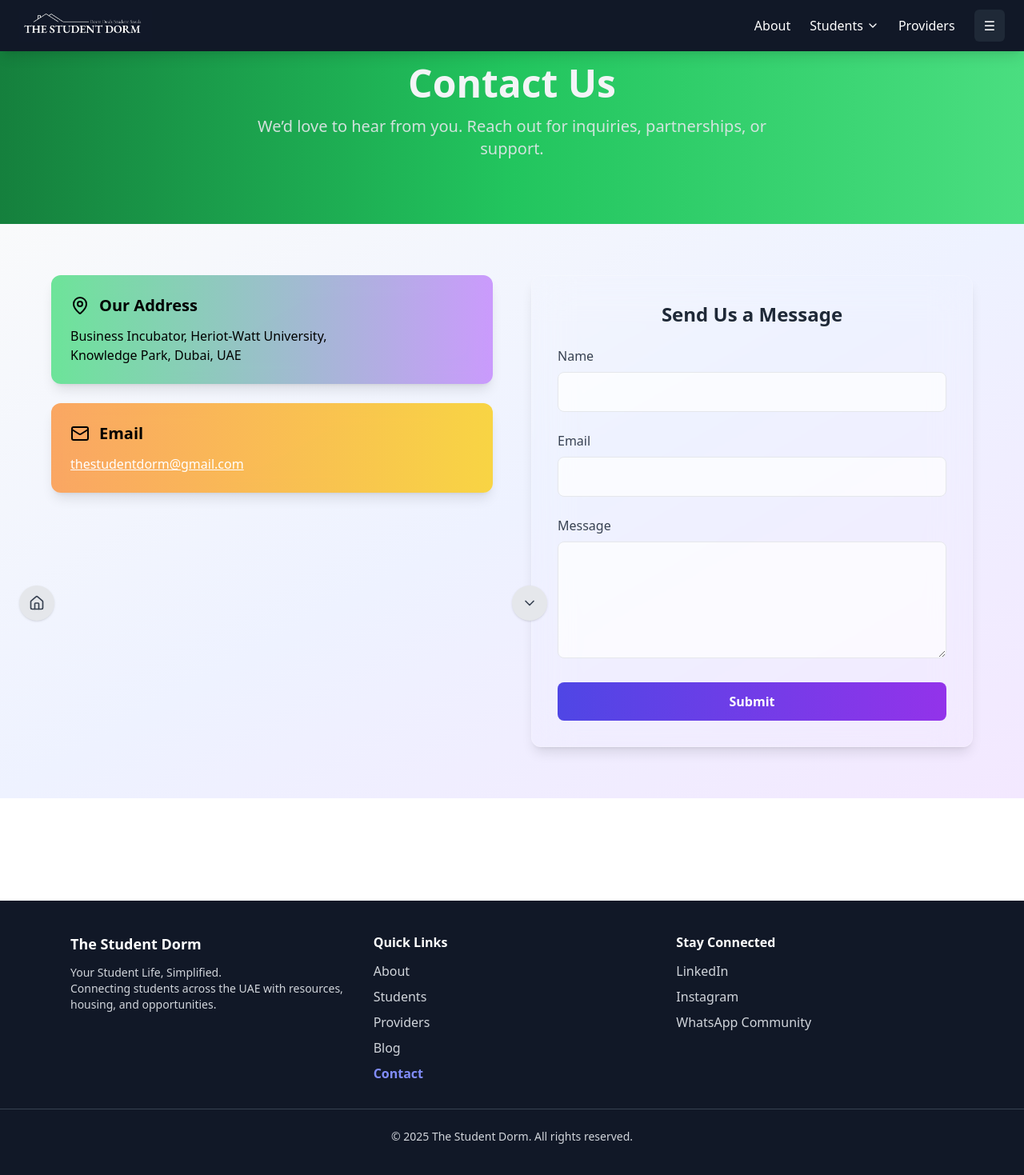
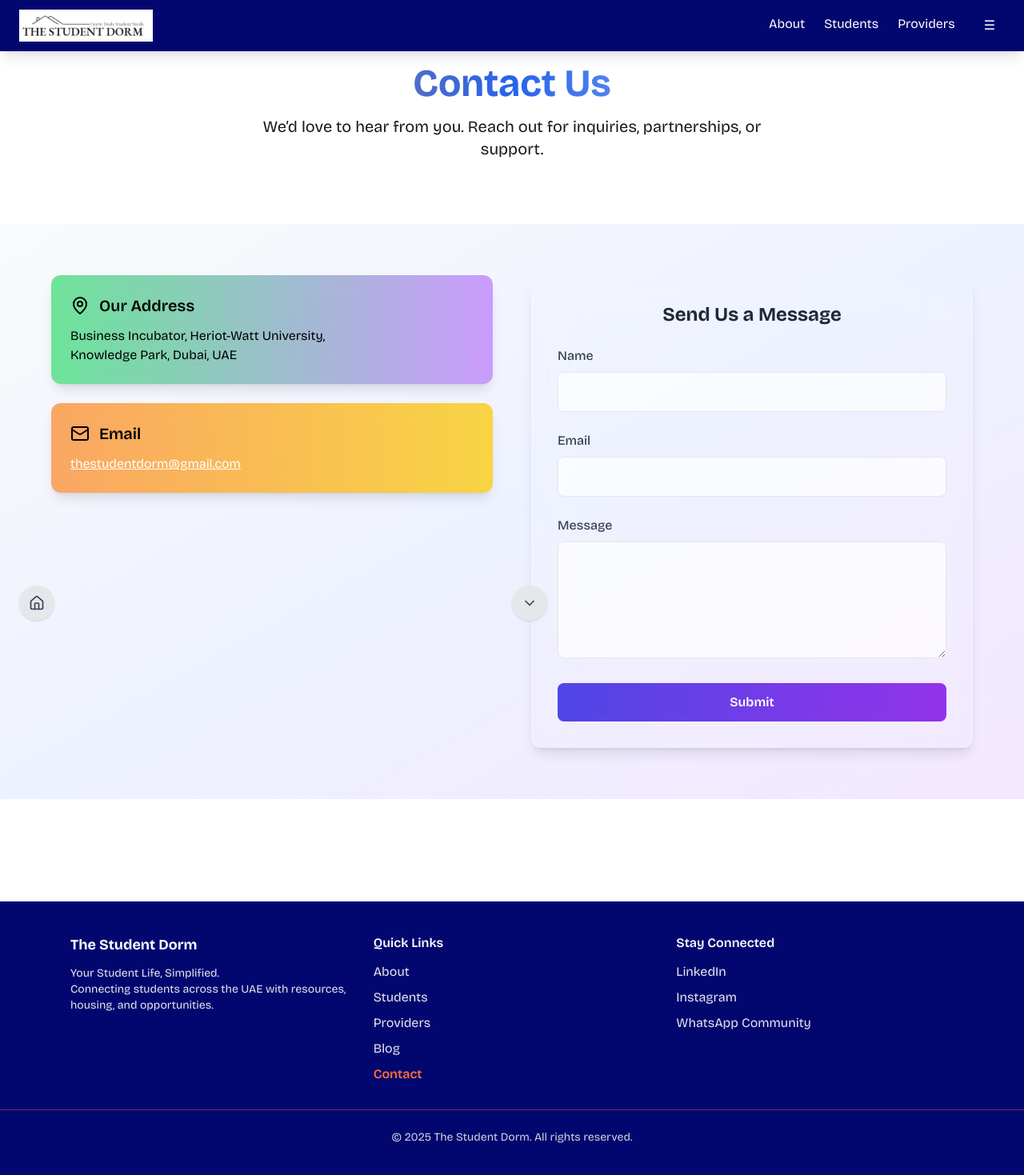
Before and after one commit to TheStudentDorm/TSD_Student, a React (Vite) app: page /contact in a window 1280 px wide. Shown: the top 1469 px of the page at 80% size. Built offline with nearby package versions, Linux system fonts and the light colour scheme.

Commit message:
Fix in Home page, Navbar, footer, background video

```diff
--- a/index.html
+++ b/index.html
@@ -5,6 +5,21 @@
     <link rel="icon" type="image/svg+xml" href="/logo.png" />
     <meta name="viewport" content="width=device-width, initial-scale=1.0" />
     <title>The Student Dorm</title>
+
+    <!-- Google Font: Bricolage Grotesque -->
+    <link
+      href="https://fonts.googleapis.com/css2?family=Bricolage+Grotesque:wght@200;300;400;500;600;700&display=swap"
+      rel="stylesheet"
+    />
+
+    <!-- Global Styles -->
+    <style>
+      body {
+        font-family: 'Bricolage Grotesque', sans-serif;
+        margin: 0;
+        padding: 0;
+      }
+    </style>
   </head>
   <body>
     <div id="root"></div>
--- a/src/components/Footer.tsx
+++ b/src/components/Footer.tsx
@@ -2,35 +2,124 @@ import { NavLink } from "react-router-dom";
 
 export default function Footer() {
   return (
-    <footer className="bg-gray-900 text-gray-300 py-10 mt-12">
+    <footer className="bg-[#02066f] text-gray-200 py-10 mt-12">
       <div className="max-w-6xl mx-auto px-6 grid md:grid-cols-3 gap-8">
+        {/* Brand */}
         <div>
           <h2 className="text-white text-lg font-bold mb-3">The Student Dorm</h2>
           <p className="text-sm">
-            Your Student Life, Simplified.<br/>
+            Your Student Life, Simplified.<br />
             Connecting students across the UAE with resources, housing, and opportunities.
           </p>
         </div>
+
+        {/* Quick Links */}
         <div>
           <h3 className="text-white font-semibold mb-3">Quick Links</h3>
           <ul className="space-y-2">
-            <li><NavLink to="/about" className={({isActive})=> isActive? "text-indigo-400 font-semibold":"hover:text-white"}>About</NavLink></li>
-            <li><NavLink to="/students" className={({isActive})=> isActive? "text-indigo-400 font-semibold":"hover:text-white"}>Students</NavLink></li>
-            <li><NavLink to="/providers" className={({isActive})=> isActive? "text-indigo-400 font-semibold":"hover:text-white"}>Providers</NavLink></li>
-            <li><NavLink to="/blog/index" className={({isActive})=> isActive? "text-indigo-400 font-semibold":"hover:text-white"}>Blog</NavLink></li>
-            <li><NavLink to="/contact" className={({isActive})=> isActive? "text-indigo-400 font-semibold":"hover:text-white"}>Contact</NavLink></li>
+            <li>
+              <NavLink
+                to="/about"
+                className={({ isActive }) =>
+                  isActive
+                    ? "text-[#ff6d34] font-semibold"
+                    : "hover:text-[#ff6d34] transition"
+                }
+              >
+                About
+              </NavLink>
+            </li>
+            <li>
+              <NavLink
+                to="/students"
+                className={({ isActive }) =>
+                  isActive
+                    ? "text-[#ff6d34] font-semibold"
+                    : "hover:text-[#ff6d34] transition"
+                }
+              >
+                Students
+              </NavLink>
+            </li>
+            <li>
+              <NavLink
+                to="/providers"
+                className={({ isActive }) =>
+                  isActive
+                    ? "text-[#ff6d34] font-semibold"
+                    : "hover:text-[#ff6d34] transition"
+                }
+              >
+                Providers
+              </NavLink>
+            </li>
+            <li>
+              <NavLink
+                to="/blog/index"
+                className={({ isActive }) =>
+                  isActive
+                    ? "text-[#ff6d34] font-semibold"
+                    : "hover:text-[#ff6d34] transition"
+                }
+              >
+                Blog
+              </NavLink>
+            </li>
+            <li>
+              <NavLink
+                to="/contact"
+                className={({ isActive }) =>
+                  isActive
+                    ? "text-[#ff6d34] font-semibold"
+                    : "hover:text-[#ff6d34] transition"
+                }
+              >
+                Contact
+              </NavLink>
+            </li>
           </ul>
         </div>
+
+        {/* Social Links */}
         <div>
           <h3 className="text-white font-semibold mb-3">Stay Connected</h3>
           <ul className="space-y-2">
-            <li><a href="https://www.linkedin.com/company/thestudentdorm" target="_blank" rel="noopener noreferrer" className="hover:text-white">LinkedIn</a></li>
-            <li><a href="https://www.instagram.com/thestudentdorm/" target="_blank" rel="noopener noreferrer" className="hover:text-white">Instagram</a></li>
-            <li><a href="https://chat.whatsapp.com/LOPWdDaZLdr7YA9sykwA6" target="_blank" rel="noopener noreferrer" className="hover:text-white">WhatsApp Community</a></li>
+            <li>
+              <a
+                href="https://www.linkedin.com/company/thestudentdorm"
+                target="_blank"
+                rel="noopener noreferrer"
+                className="hover:text-[#ff6d34] transition"
+              >
+                LinkedIn
+              </a>
+            </li>
+            <li>
+              <a
+                href="https://www.instagram.com/thestudentdorm/"
+                target="_blank"
+                rel="noopener noreferrer"
+                className="hover:text-[#ff6d34] transition"
+              >
+                Instagram
+              </a>
+            </li>
+            <li>
+              <a
+                href="https://chat.whatsapp.com/LOPWdDaZLdr7YA9sykwA6"
+                target="_blank"
+                rel="noopener noreferrer"
+                className="hover:text-[#ff6d34] transition"
+              >
+                WhatsApp Community
+              </a>
+            </li>
           </ul>
         </div>
       </div>
-      <div className="mt-8 border-t border-gray-700 pt-6 text-center text-sm">
+
+      {/* Bottom bar */}
+      <div className="mt-8 border-t border-[#ff6d34]/40 pt-6 text-center text-sm text-gray-300">
         © {new Date().getFullYear()} The Student Dorm. All rights reserved.
       </div>
     </footer>
--- a/src/components/Navbar.tsx
+++ b/src/components/Navbar.tsx
@@ -10,7 +10,6 @@ export default function Navbar() {
   const [studentsOpen, setStudentsOpen] = useState(location.pathname.startsWith("/students"));
   const [studentsDropdown, setStudentsDropdown] = useState(false);
 
-  // 🔥 Scroll hide/show states
   const [showNavbar, setShowNavbar] = useState(true);
   const [lastScrollY, setLastScrollY] = useState(0);
 
@@ -36,17 +35,15 @@ export default function Navbar() {
     { path: "/contact", label: "Contact" },
   ];
 
-  // 🔧 Scroll handler to hide/show navbar + close mobile menu
   useEffect(() => {
     const handleScroll = () => {
       if (window.scrollY > lastScrollY) {
-        setShowNavbar(false); // scrolling down → hide
+        setShowNavbar(false);
       } else {
-        setShowNavbar(true); // scrolling up → show
+        setShowNavbar(true);
       }
       setLastScrollY(window.scrollY);
 
-      // auto-close mobile menu if open
       if (mobileOpen) {
         setMobileOpen(false);
       }
@@ -56,24 +53,27 @@ export default function Navbar() {
     return () => window.removeEventListener("scroll", handleScroll);
   }, [lastScrollY, mobileOpen]);
 
+  // ✅ helper class for animated underline
+  const underlineClass = (active: boolean) =>
+    `relative pb-1 hover:text-[#ff6d34] after:content-[''] after:absolute after:left-0 after:bottom-0 after:h-[2px] after:bg-[#ff6d34] after:transition-all after:duration-300 after:ease-in-out ${
+      active ? "text-[#ff6d34] font-semibold after:w-full" : "after:w-0 hover:after:w-full"
+    }`;
+
   return (
     <nav
-      className={`bg-gray-900 text-white fixed top-0 w-full z-50 shadow-lg transform transition-transform duration-300 ${
+      className={`bg-[#02066f] text-white fixed top-0 w-full z-50 shadow-lg transform transition-transform duration-300 ${
         showNavbar ? "translate-y-0" : "-translate-y-full"
       }`}
     >
       <div className="container mx-auto px-6 py-3 flex justify-between items-center">
         {/* Logo */}
         <Link to="/" className="flex items-center">
-          <img src="/logo.png" alt="The Student Dorm" className="h-10 w-auto" />
+          <img src="/logo1.png" alt="The Student Dorm" className="h-10 w-auto" />
         </Link>
 
         {/* Desktop Menu */}
         <div className="hidden md:flex space-x-6 items-center">
-          <Link
-            to="/about"
-            className={`hover:text-yellow-400 ${isActive("/about") ? "text-yellow-400 font-semibold" : ""}`}
-          >
+          <Link to="/about" className={underlineClass(isActive("/about"))}>
             About
           </Link>
 
@@ -88,20 +88,23 @@ export default function Navbar() {
               hideTimeout = setTimeout(() => setStudentsDropdown(false), 150);
             }}
           >
-            <button className={`hover:text-yellow-400 flex items-center gap-1 ${isStudentsActive ? "text-yellow-400 font-semibold" : ""}`}>
-              Students <ChevronDown className="w-4 h-4" />
+            <button className={underlineClass(isStudentsActive)}>
+              Students
             </button>
             <div
-              className={`absolute left-0 mt-1 bg-indigo-800 text-white shadow-lg rounded-md min-w-[200px] transition-all duration-200 ${
+              className={`absolute left-0 mt-1 bg-[#02066f] text-white shadow-lg rounded-md min-w-[200px] transition-all duration-200 ${
                 studentsDropdown ? "block" : "hidden"
               }`}
             >
+              {/* Students Dropdown submenu items */}
                 {studentLinks.map((item) => (
                   <Link
                     key={item.path}
                     to={item.path}
                     className={`block px-4 py-2 rounded transition-colors duration-200 ${
-                    isActive(item.path) ? "bg-indigo-700 font-semibold" : "hover:bg-indigo-600"
+                      isActive(item.path)
+                        ? "bg-[#ff6d34]/20 text-[#ff6d34] font-semibold"
+                        : "hover:bg-[#ff6d34]/10 hover:text-[#ff6d34]"
                     }`}
                   >
                     {item.label}
@@ -110,33 +113,32 @@ export default function Navbar() {
             </div>
           </div>
 
-          <Link
-            to="/providers"
-            className={`hover:text-yellow-400 ${isActive("/providers") ? "text-yellow-400 font-semibold" : ""}`}
-          >
+          <Link to="/providers" className={underlineClass(isActive("/providers"))}>
             Providers
           </Link>
 
-          {/* Desktop Hamburger (hover + click) */}
+          {/* Desktop Hamburger */}
           <div
             className="relative"
             onMouseEnter={() => setDesktopHover(true)}
             onMouseLeave={() => setDesktopHover(false)}
           >
             <button
-              className="text-white px-3 py-2 bg-gray-800 rounded-md hover:bg-gray-700"
+              className="text-white px-3 py-2 bg-[#02066f]/80 rounded-md hover:bg-[#ff6d34]/80"
               onClick={() => setDesktopClick((prev) => !prev)}
             >
               ☰
             </button>
             {(desktopHover || desktopClick) && (
-              <div className="absolute right-0 mt-2 w-48 bg-gray-900 text-white shadow-lg rounded-md z-50">
+              <div className="absolute right-0 mt-2 w-48 bg-[#02066f] text-white shadow-lg rounded-md z-50">
                 {extraLinks.map((link) => (
                   <Link
                     key={link.path}
                     to={link.path}
-                    className={`block px-4 py-2 hover:bg-indigo-700 ${
-                      isActive(link.path) ? "bg-indigo-700 font-semibold" : ""
+                    className={`block px-4 py-2 transition-colors duration-200 ${
+                      isActive(link.path)
+                        ? "bg-[#ff6d34]/20 text-[#ff6d34] font-semibold"
+                        : "hover:bg-[#ff6d34]/10 hover:text-[#ff6d34]"
                     }`}
                     onClick={() => setDesktopClick(false)}
                   >
@@ -159,10 +161,14 @@ export default function Navbar() {
 
       {/* Mobile Menu */}
       {mobileOpen && (
-        <div className="md:hidden bg-gray-900 text-white shadow-md">
+        <div className="md:hidden bg-[#02066f] text-white shadow-md">
           <Link
             to="/about"
-            className={`block px-4 py-2 hover:bg-indigo-700 ${isActive("/about") ? "bg-indigo-700 font-semibold" : ""}`}
+            className={`block px-4 py-2 hover:bg-[#ff6d34]/20 ${
+              isActive("/about")
+                ? "bg-[#ff6d34]/20 text-[#ff6d34] font-semibold"
+                : ""
+            }`}
             onClick={() => setMobileOpen(false)}
           >
             About
@@ -171,8 +177,10 @@ export default function Navbar() {
           {/* Expandable Students */}
           <button
             onClick={() => setStudentsOpen(!studentsOpen)}
-            className={`w-full text-left px-4 py-2 hover:bg-indigo-700 flex justify-between items-center ${
-              isStudentsActive ? "bg-indigo-700 font-semibold" : ""
+            className={`w-full text-left px-4 py-2 hover:bg-[#ff6d34]/20 flex justify-between items-center ${
+              isStudentsActive
+                ? "bg-[#ff6d34]/20 text-[#ff6d34] font-semibold"
+                : ""
             }`}
           >
             Students ▾
@@ -188,7 +196,9 @@ export default function Navbar() {
                   key={item.path}
                   to={item.path}
                   className={`block px-4 py-2 rounded transition-colors duration-200 ${
-                    isActive(item.path) ? "bg-indigo-700 font-semibold" : "hover:bg-indigo-600"
+                    isActive(item.path)
+                      ? "bg-[#ff6d34]/20 text-[#ff6d34] font-semibold"
+                      : "hover:bg-[#ff6d34]/10"
                   }`}
                   onClick={() => setMobileOpen(false)}
                 >
@@ -198,15 +208,17 @@ export default function Navbar() {
             </div>
           </div>
 
-          {/* Extra links for mobile */}
+          {/* Extra links */}
           {extraLinks.map((link) => (
             <Link
               key={link.path}
               to={link.path}
-              className={`block px-4 py-2 hover:bg-indigo-700 ${
-                isActive(link.path) ? "bg-indigo-700 font-semibold" : ""
+              className={`block px-4 py-2 transition-colors duration-200 ${
+                isActive(link.path)
+                  ? "bg-[#ff6d34]/20 text-[#ff6d34] font-semibold"
+                  : "hover:bg-[#ff6d34]/10 hover:text-[#ff6d34]"
               }`}
-              onClick={() => setMobileOpen(false)}
+              onClick={() => setDesktopClick(false)}
             >
               {link.label}
             </Link>
@@ -214,7 +226,11 @@ export default function Navbar() {
 
           <Link
             to="/providers"
-            className={`block px-4 py-2 hover:bg-indigo-700 ${isActive("/providers") ? "bg-indigo-700 font-semibold" : ""}`}
+            className={`block px-4 py-2 hover:bg-[#ff6d34]/20 ${
+              isActive("/providers")
+                ? "bg-[#ff6d34]/20 text-[#ff6d34] font-semibold"
+                : ""
+            }`}
             onClick={() => setMobileOpen(false)}
           >
             Providers
--- a/src/index.css
+++ b/src/index.css
@@ -2,8 +2,17 @@
 @tailwind components;
 @tailwind utilities;
 
+/* Apply Bricolage Grotesque font globally */
+body {
+  font-family: 'Bricolage Grotesque', sans-serif;
+}
+
+/* Smooth scrolling */
 html {
-    scroll-behavior: smooth;
+  scroll-behavior: smooth;
+}
+
+/* Hide scrollbars */
 .scrollbar-hide::-webkit-scrollbar {
   display: none;
 }
@@ -11,13 +20,8 @@ html {
   -ms-overflow-style: none;
   scrollbar-width: none;
 }
-.scrollbar-hide::-webkit-scrollbar {
-  display: none;
-}
-.scrollbar-hide {
-  -ms-overflow-style: none;
-  scrollbar-width: none;
-}
+
+/* Ripple animation */
 @keyframes ripple {
   from {
     transform: scale(0);
@@ -35,5 +39,3 @@ html {
   pointer-events: none;
   transform: scale(0);
 }
-
-}
--- a/src/pages/Contact.tsx
+++ b/src/pages/Contact.tsx
@@ -39,10 +39,15 @@ export default function Contact() {
 
   return (
     <main className="pb-20">
-      {/* HEADER with Gradient Background */}
-      <section className="relative bg-gradient-to-r from-green-700 via-green-500 to-green-400 text-white py-20 px-6 text-center">
-        <h1 className="text-4xl md:text-5xl font-bold mb-4 text-gray-100">Contact Us</h1>
-        <p className="text-lg md:text-xl max-w-2xl mx-auto opacity-90 text-gray-200">
+  {/* HEADER with Orange Gradient Background */}
+     <section className="relative bg-gradient-to-r from-white via-white to-white text-center py-20 px-6">
+        <h1 className="text-4xl md:text-5xl font-bold mb-4
+            bg-gradient-to-r from-orange-400 via-blue-600 to-white
+            bg-clip-text text-transparent transition-all duration-500 hover:from-orange-500 hover:via-blue-700 hover:to-white">
+          Contact Us
+        </h1>
+        <p className="text-lg md:text-xl max-w-2xl mx-auto opacity-90
+                       text-#ff6d34  transition-all duration-500 hover:from-orange-400 hover:via-blue-600 hover:to-white">
           We’d love to hear from you. Reach out for inquiries, partnerships, or support.
         </p>
       </section>
```
Also changed, not shown: src/pages/Home.tsx (+52 -47 lines), 2 other files (tests, documents, lock files or other folders). Lines whose indentation alone changed are shown as unchanged.
